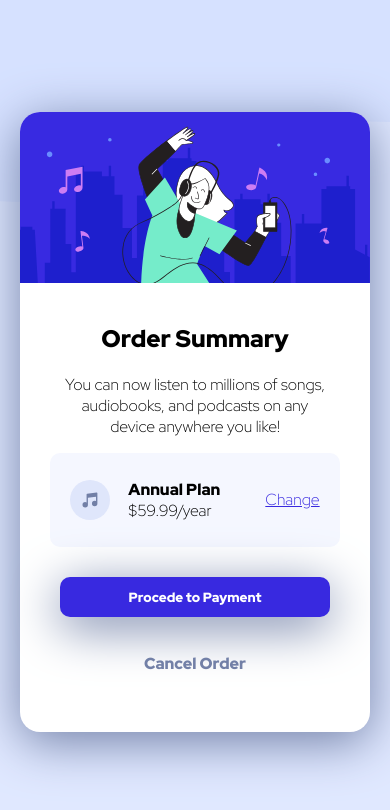
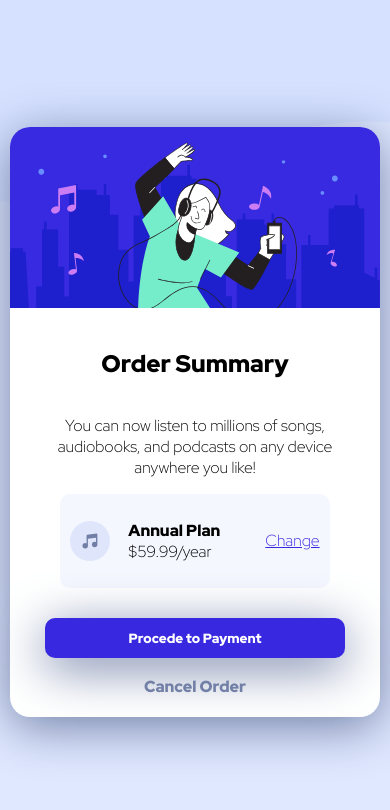
Before and after one commit to Faiz-Azeez/Front-end-mentor-challange-2, a plain HTML site: page index.html in a window 390 px wide. Drawn offline with Linux system fonts and the light colour scheme.

Commit message:
modified

```diff
--- a/index.html
+++ b/index.html
@@ -22,7 +22,6 @@
 <div class="container">
 
 
-
     <div class="colume1">
 
         <div class="image">
@@ -31,7 +30,7 @@
 
         <div class="innerrow">
             <h2 class="headding">  Order Summary</h2>
-            <p class="para1"> You can now listen to millions of songs, audiobooks, and podcasts on any device anywhere you like!   </p>
+            <p class="para1"> You can now listen to millions of songs,<br> audiobooks, and podcasts on any device <br> anywhere you like!   </p>
         </div>
 
 
@@ -48,7 +47,7 @@
 
 
         <div class="buttonrow">
-            <button class="btn"> Procede to Payment</button><br><br>
+            <button class="btn"> Procede to Payment</button><br>
              <a class="atag" href="">Cancel Order </a>
 
         </div>
--- a/style.css
+++ b/style.css
@@ -25,8 +25,7 @@ width: 100vw;
     display: flex;
     flex-direction: column;
     border-radius: 10px solid black;
-    width: 400px;
-    height: 620px;
+
     background-color: white;
     box-shadow: 0px 10px 50px  hsl(224, 23%, 55%);
 }
@@ -34,8 +33,14 @@ width: 100vw;
 .image{
     display: flex;
     flex-direction: column;
+    width: 400px;
+
+
+
+
 }
 .imgs{
+    width: 100%;
     border-radius: 20px 20px 0px 0px;
 
 }
@@ -46,9 +51,9 @@ width: 100vw;
 /* inner colum css starts */
 
 .innerrow{
+    display: flex;
     flex-direction: column;
     text-align: center;
-    padding: 0px 40px 0px 40px;
 }
 
 .innerow2{
@@ -98,6 +103,7 @@ font-size: 16px;
 
 }
 .atag{
+    margin-bottom: 20px;
     text-decoration: none;
     color: hsl(224, 23%, 55%);
     font-weight: 700;
@@ -116,6 +122,7 @@ flex-direction: column;
 }
 
 .btn{
+
     background-color:  hsl(245, 75%, 52%);
     color: white;
     height: 40px;
@@ -138,7 +145,8 @@ flex-direction: column;
 
 @media (max-width: 768px) {
     .container{
-
+        display: flex;
+        flex-direction: column;
         background-image: url("images/pattern-background-mobile.svg");
         height: 100vh;
         width: 100vw;
@@ -146,25 +154,9 @@ flex-direction: column;
     }
   }
 
-
-@media (max-width: 768px) {
-    .colume1{
-        width: 350px;
-        display: flex;
+  @media (max-width: 416px) {
+    .image{
+        width: 370px;
 
     }
   }
-
-
-  @media (max-width: 768px) {
-    .btn{
-        width: 270px;
-    }
-  }
-
-
-  @media (max-width: 768px) {
-    .innerow2{
-        margin: 0px 30px 0px 30px;
-    }
-  }
```
